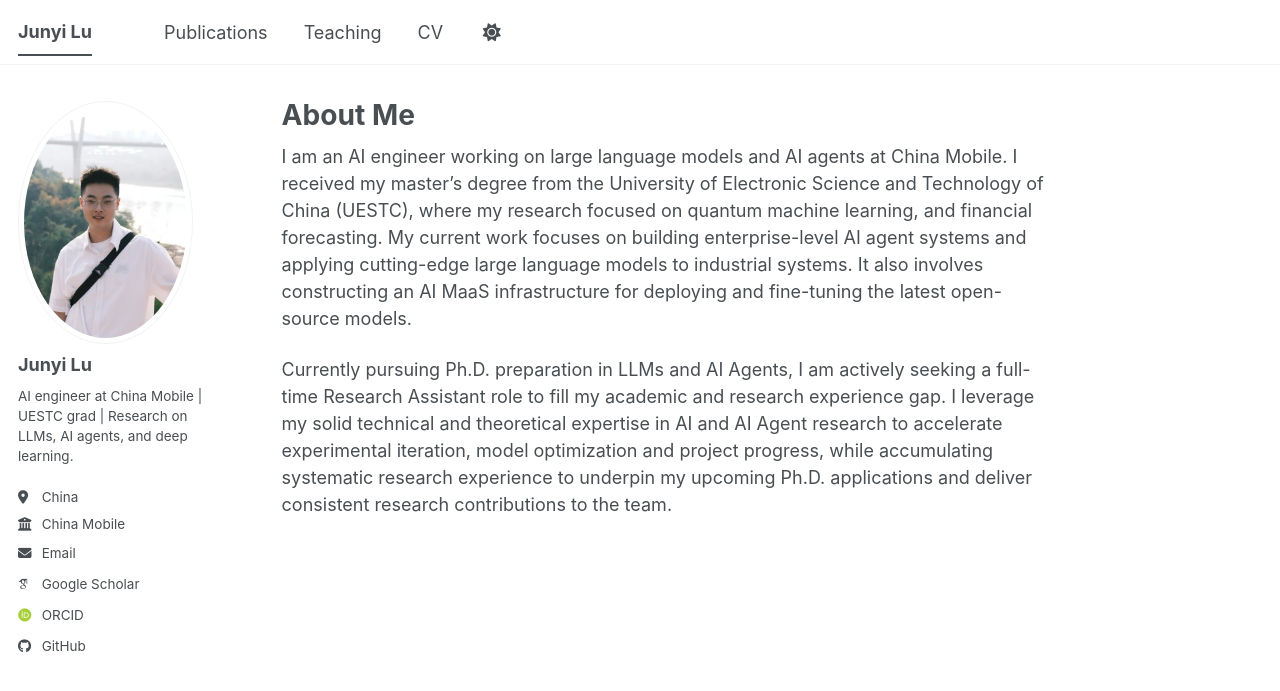
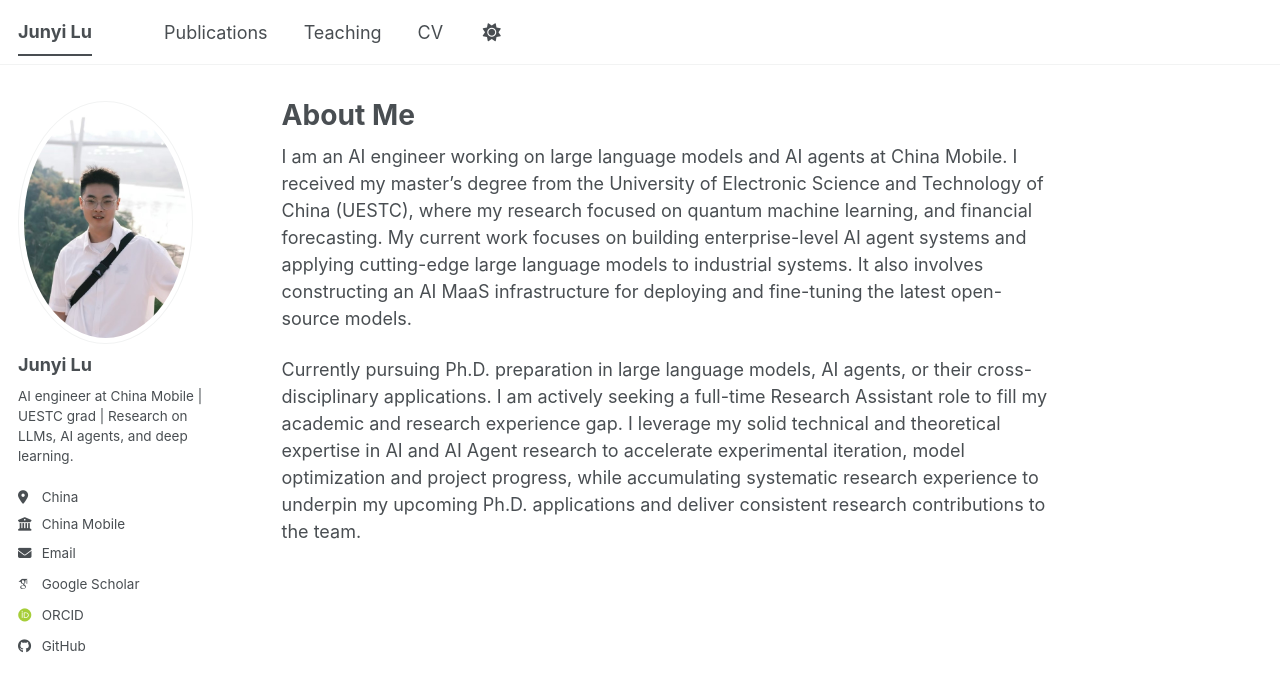
Before and after one commit to ljy623669155/ljy623669155.github.io, a Jekyll site: the page built from _pages/about.md, in a window 1280 px wide. Shown: the top 691 px of the page. Built offline with Jekyll 4.4.1, drawn with Linux system fonts in a browser that asks for light colours; some web fonts are replaced; a script bundle is joined from its source files by our own code; library files that are not in the unit come from our copies.

Commit message:
update PhD direction description

```diff
--- a/_pages/about.md
+++ b/_pages/about.md
@@ -9,4 +9,4 @@
 
 I am an AI engineer working on large language models and AI agents at China Mobile. I received my master's degree from the University of Electronic Science and Technology of China (UESTC), where my research focused on quantum machine learning, and financial forecasting. My current work focuses on building enterprise-level AI agent systems and applying cutting-edge large language models to industrial systems. It also involves constructing an AI MaaS infrastructure for deploying and fine-tuning the latest open-source models.
 
-Currently pursuing Ph.D. preparation in LLMs and AI Agents, I am actively seeking a full-time Research Assistant role to fill my academic and research experience gap. I leverage my solid technical and theoretical expertise in AI and AI Agent research to accelerate experimental iteration, model optimization and project progress, while accumulating systematic research experience to underpin my upcoming Ph.D. applications and deliver consistent research contributions to the team.
+Currently pursuing Ph.D. preparation in large language models, AI agents, or their cross-disciplinary applications. I am actively seeking a full-time Research Assistant role to fill my academic and research experience gap. I leverage my solid technical and theoretical expertise in AI and AI Agent research to accelerate experimental iteration, model optimization and project progress, while accumulating systematic research experience to underpin my upcoming Ph.D. applications and deliver consistent research contributions to the team.
```
